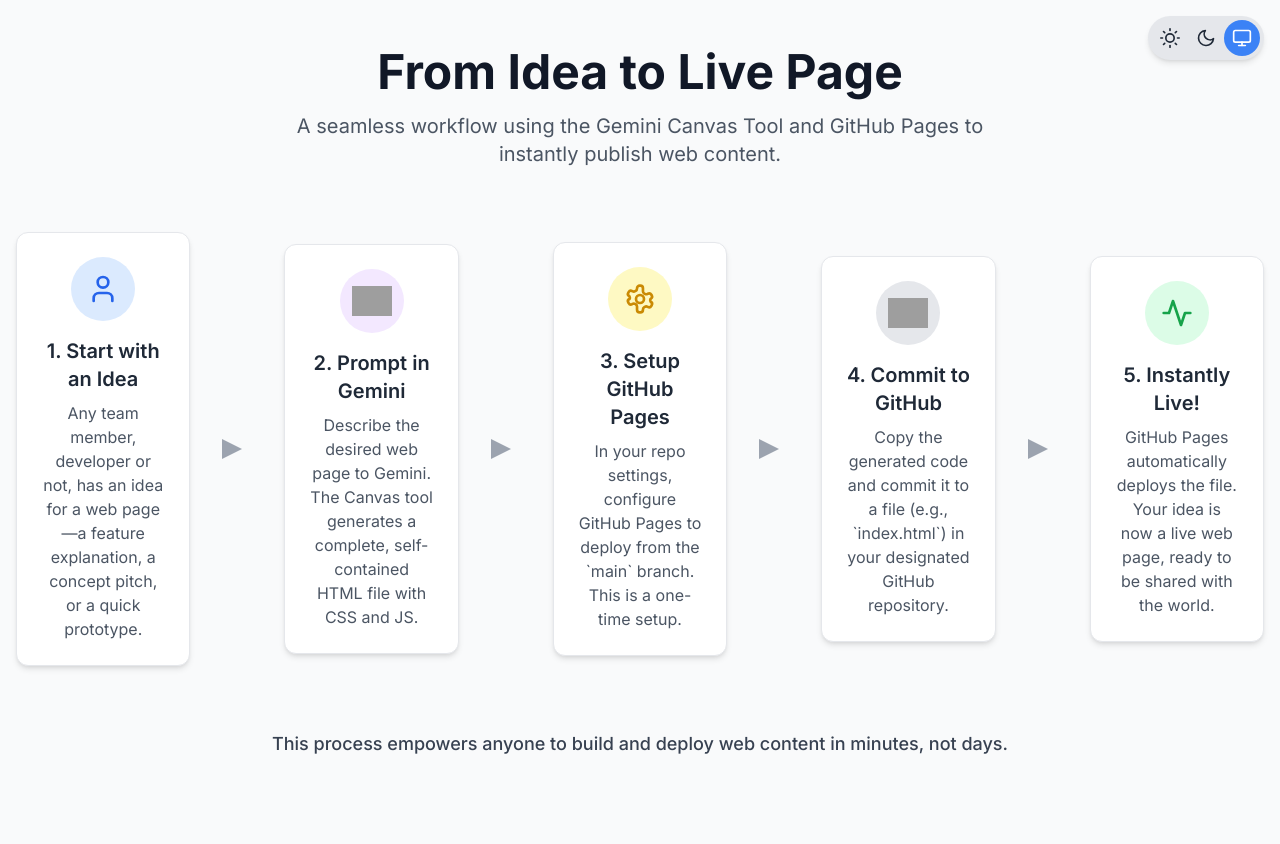
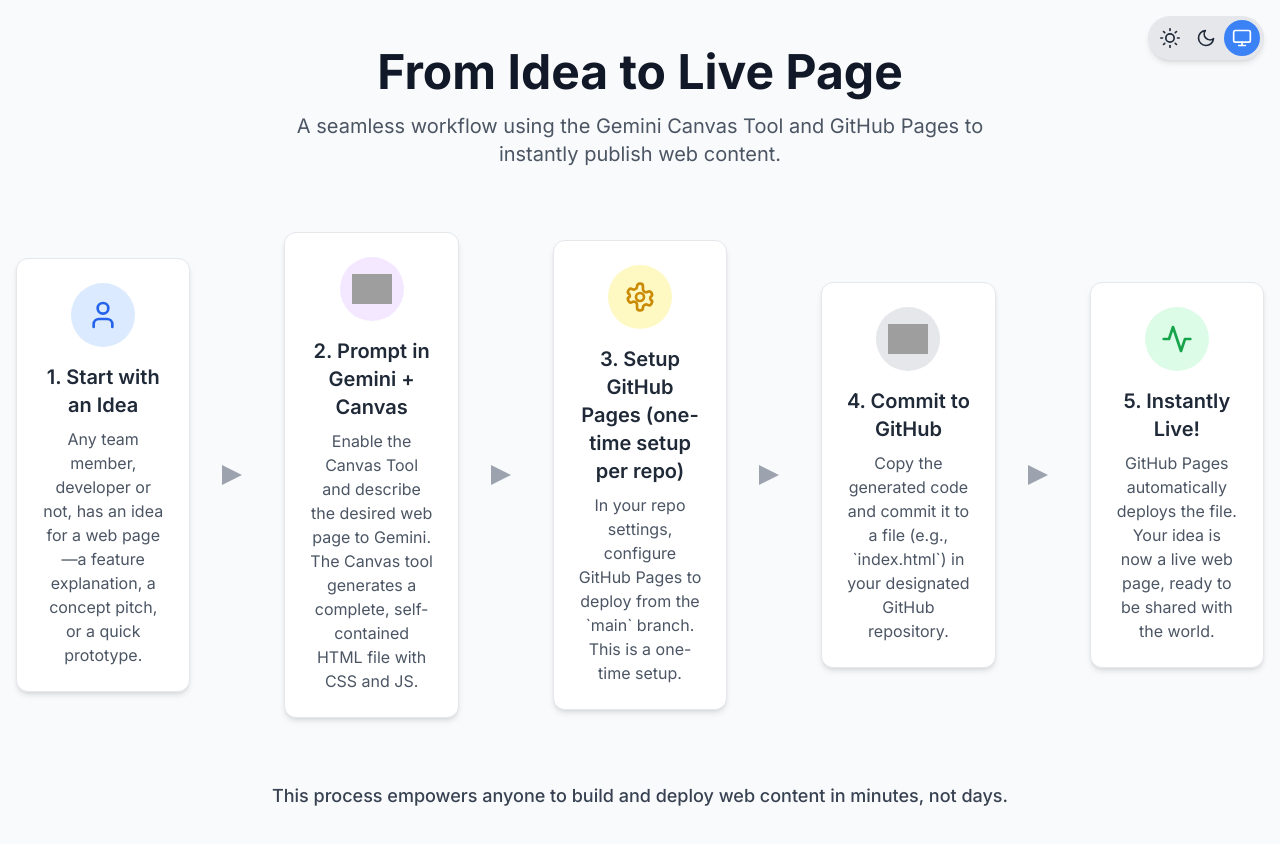
Before and after one commit to EdgerikLegui/visuals, a plain HTML site: page index.html in a window 1280 px wide. Before the commit the page ends 806 px from the top, so only its background shows below. Drawn offline with nearby package versions, Linux system fonts and the light colour scheme; grey boxes are pictures that could not be loaded.

Commit message:
Update index.html

```diff
--- a/index.html
+++ b/index.html
@@ -117,9 +117,9 @@
                     <div class="flex items-center justify-center bg-purple-100 dark:bg-gray-700 rounded-full w-16 h-16 mx-auto mb-4">
                         <img src="https://uxwing.com/wp-content/themes/uxwing/download/brands-and-social-media/google-gemini-icon.png" alt="Gemini Logo" class="w-10 h-10 object-contain" onerror="this.onerror=null;this.src='https://placehold.co/40x40/E9D5FF/6B21A8?text=G';">
                     </div>
-                    <h3 class="text-xl font-semibold mb-2 dark:text-white">2. Prompt in Gemini</h3>
+                    <h3 class="text-xl font-semibold mb-2 dark:text-white">2. Prompt in Gemini + Canvas</h3>
                 </div>
-                <p class="text-gray-600 dark:text-gray-400 flex-grow">Describe the desired web page to Gemini. The Canvas tool generates a complete, self-contained HTML file with CSS and JS.</p>
+                <p class="text-gray-600 dark:text-gray-400 flex-grow">Enable the Canvas Tool and describe the desired web page to Gemini. The Canvas tool generates a complete, self-contained HTML file with CSS and JS.</p>
             </div>
 
             <!-- Arrow Connector -->
@@ -134,7 +134,7 @@
                     <div class="flex items-center justify-center bg-yellow-100 dark:bg-gray-700 rounded-full w-16 h-16 mx-auto mb-4">
                         <svg xmlns="http://www.w3.org/2000/svg" width="32" height="32" viewBox="0 0 24 24" fill="none" stroke="currentColor" stroke-width="2" stroke-linecap="round" stroke-linejoin="round" class="text-yellow-600 dark:text-yellow-400"><path d="M12.22 2h-.44a2 2 0 0 0-2 2v.18a2 2 0 0 1-1 1.73l-.43.25a2 2 0 0 1-2 0l-.15-.08a2 2 0 0 0-2.73.73l-.22.38a2 2 0 0 0 .73 2.73l.15.1a2 2 0 0 1 0 2l-.15-.08a2 2 0 0 0-.73 2.73l.22.38a2 2 0 0 0 2.73.73l.15-.08a2 2 0 0 1 2 0l.43.25a2 2 0 0 1 1 1.73V20a2 2 0 0 0 2 2h.44a2 2 0 0 0 2-2v-.18a2 2 0 0 1 1-1.73l.43-.25a2 2 0 0 1 2 0l.15.08a2 2 0 0 0 2.73-.73l.22-.38a2 2 0 0 0-.73-2.73l-.15-.08a2 2 0 0 1 0-2l.15-.08a2 2 0 0 0 .73-2.73l-.22-.38a2 2 0 0 0-2.73-.73l-.15.08a2 2 0 0 1-2 0l-.43-.25a2 2 0 0 1-1-1.73V4a2 2 0 0 0-2-2z"></path><circle cx="12" cy="12" r="3"></circle></svg>
                     </div>
-                    <h3 class="text-xl font-semibold mb-2 dark:text-white">3. Setup GitHub Pages</h3>
+                    <h3 class="text-xl font-semibold mb-2 dark:text-white">3. Setup GitHub Pages (one-time setup per repo)</h3>
                 </div>
                 <p class="text-gray-600 dark:text-gray-400 flex-grow">In your repo settings, configure GitHub Pages to deploy from the `main` branch. This is a one-time setup.</p>
             </div>
```
